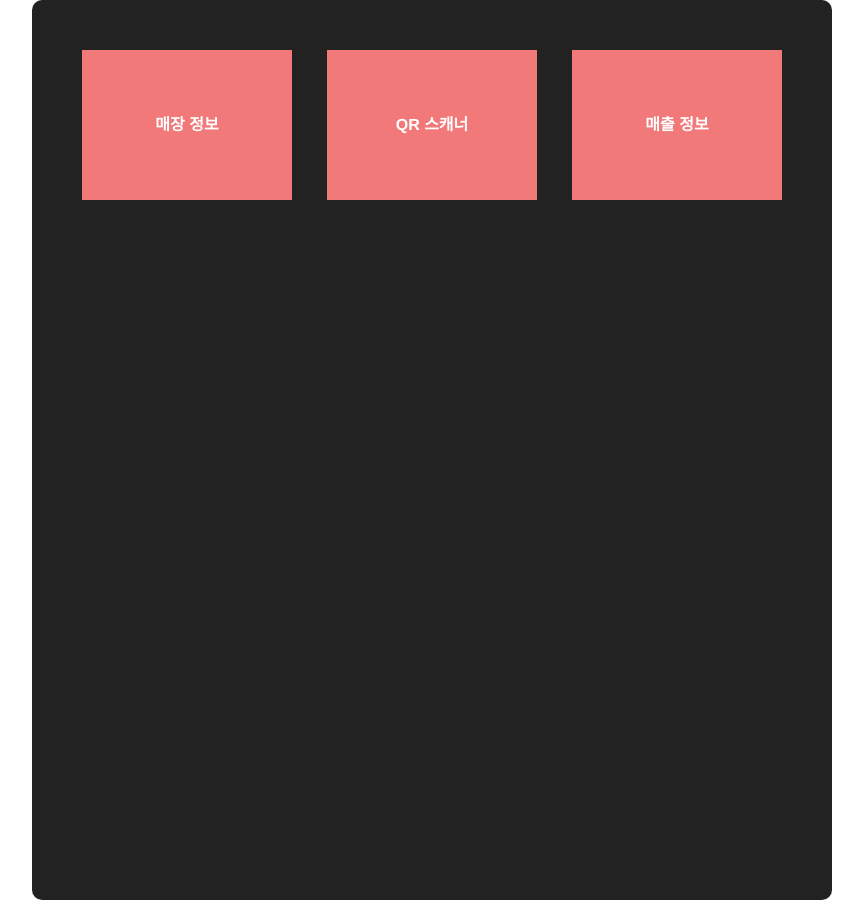
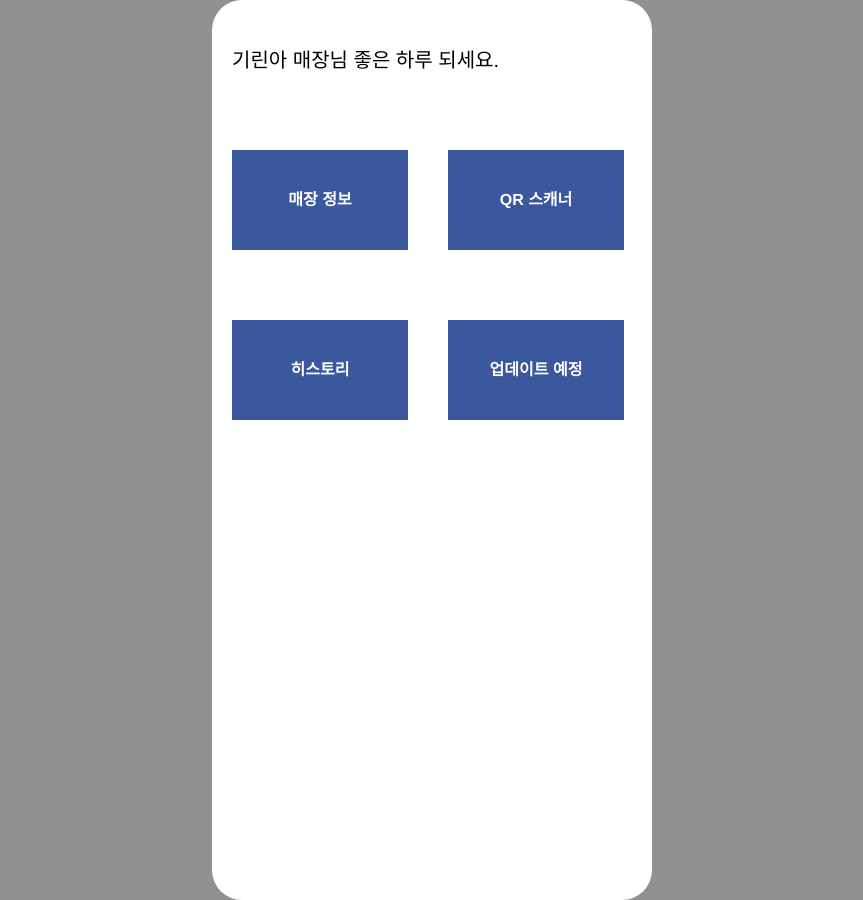
Before and after one commit to florence1920/barcodeTest, a Vue app in the folder front/: page /admin in a window 1280 px wide. Shown: the whole page, without its empty margins (208-1071 px from the left). Built offline with nearby package versions, Linux system fonts and the light colour scheme.

Commit message:
QR스캐너 테두리 블러 처리

```diff
--- a/front/src/App.vue
+++ b/front/src/App.vue
@@ -23,10 +23,12 @@
   font-family: Avenir, Helvetica, Arial, sans-serif;
   -webkit-font-smoothing: antialiased;
   -moz-osx-font-smoothing: grayscale;
+  min-height: 100vh;
+  background-color: rgb(145, 145, 145);
   color: #2c3e50;
 }
 
-.routerWrap {width: 800px; height: 900px; background-color: #222; border-radius: 10px; margin: 0 auto;}
-.routerWrap .wrapAll {color: #fff;}
+.routerWrap {width: 440px; height: 900px; background-color: #fff; border-radius: 30px; padding: 50px 0; margin: 0 auto;}
+.routerWrap .wrapAll {color: #000; }
 
 </style>
--- a/front/src/components/admin/Admin.vue
+++ b/front/src/components/admin/Admin.vue
@@ -1,10 +1,16 @@
 <template>
+<div class="wrapAll">
+<div class="top">
+    <p class="tit">기린아 매장님 좋은 하루 되세요.</p>
+</div>
 <ul class="menu">
     <li><router-link to="/admin/storeinfo"> 매장 정보 </router-link></li>
     <li><router-link to='/admin/qrscanner'> QR 스캐너 </router-link></li>
-    <li><router-link to="/admin/salesinfo"> 매출 정보 </router-link></li>
+    <li><router-link to="/admin/salesinfo"> 히스토리 </router-link></li>
+    <li><router-link to=""> 업데이트 예정 </router-link></li>
 
 </ul>
+</div>
 </template>
 
 <script>
@@ -15,8 +21,9 @@ export default {
 </script>
 
 <style scoped>
-    .menu {overflow: hidden; width: 100%;}
-    .menu li {float: left; width: 30%; height: 150px; background-color: rgb(241, 121, 121); text-align: center; line-height: 150px; margin: 0 5% 20px 0;}
-    .menu li:nth-child(3n) {margin: 0 0 20px 0;}
-    .menu li a {width: 100%; height: 100%; color: #fff; font-weight: 600;}
+    .wrapAll .top {margin: 0 20px ;}
+    .wrapAll .top .tit {font-size: 20px;}
+    .wrapAll .menu {overflow: hidden; width: 100%; margin: 30px 0 0;}
+    .wrapAll .menu li {float: left; width: 40%; height: 100px; background-color: #3b579d; text-align: center; margin: 50px 20px 20px;}
+    .wrapAll .menu li a {width: 100%; height: 100%; line-height: 100px; color: #fff; font-weight: 600;}
 </style>
--- a/front/src/components/admin/QrScanner.vue
+++ b/front/src/components/admin/QrScanner.vue
@@ -1,13 +1,21 @@
 <template>
+<div class="wrapAll">
+
     <div class="cam">
-        <router-link to="/admin"> 뒤로가기 </router-link>
         <p class="error">{{ error }}</p>
-        <p class="decode-result">QR정보: <b>{{ result }}</b></p>
-        <div class="blur">
-            <div class="dark"></div>
+        <div class="qrSec">
+            <div class="barrier hor hor1"></div>
+            <div class="barrier ver v1"></div>
+            <div class="barrier hor hor2"></div>
+            <div class="barrier ver v2"></div>
             <qrcode-stream @decode="onDecode" @init="onInit" class="scanner" />
+            <!-- // 화면  -->
+            <router-link to="/admin" class="back"><img src="../../assets/icon/back.png" alt="" width="100%"></router-link>
+        <p class="decode-result">QR정보:  <b>{{ result }}</b></p>
+        <!-- //결과 정보 -->
         </div>
     </div>
+</div>
 </template>
 
 <script>
@@ -58,10 +66,15 @@ methods: {
 </script>
 
 <style scoped>
-    .cam {width: 100%; height: 100%;}
-    .cam .error {color: red; font-weight: 600; }
+    .cam {width: 100%; height: 100%; position: relative;}
+    .cam .error {color: red; font-weight: 600;}
+    p {color: #000;}
     .cam a {color: #fff; font-weight: 600;}
-    .cam .blur {filter: blur();}
-    .cam .blur .scanner {width: 100%; height: 770px;}
-
+    .cam .back {position: absolute;top: 20px;left: 0; width: 40px; height: 40px; background-color: #aaa; border-radius: 30px; padding: 5px; z-index: 2;}
+    .cam .barrier.hor1 {position: absolute;top: 0;left: 0; width: 100%; height: 200px; background-color: rgba(0,0,0,.5); z-index: 1;}
+    .cam .barrier.hor2 {position: absolute;bottom: 0;left: 0; width: 100%; height: 200px; background-color: rgba(0,0,0,.5); z-index: 1;}
+    .cam .barrier.v1 {position: absolute;top: 200px;left: 0; width: 100px; height: 266px; background-color: rgba(0,0,0,.5); z-index: 1;}
+    .cam .barrier.v2 {position: absolute;top: 200px;right: 0; width: 100px; height: 266px; background-color: rgba(0,0,0,.5); z-index: 1;}
+    /* .cam .barrier.b1 {width: 100%; height: 50px;} */
+    .cam .scanner {width: 100%; height: 650px;}
 </style>
--- /dev/null
+++ b/front/src/components/admin/SalesInfo.vue
@@ -0,0 +1,16 @@
+<template>
+    <div>
+        <router-link to="/admin"> 뒤로가기 </router-link>
+        <p>매출정보페이지</p>
+    </div>
+</template>
+
+<script>
+export default {
+
+}
+</script>
+
+<style scoped>
+a {color: #fff;}
+</style>
--- a/front/src/components/admin/storeInfo.vue
+++ b/front/src/components/admin/storeInfo.vue
@@ -1,6 +1,7 @@
 <template>
 <div>
-    매장 정보 관리 페이지
+    <router-link to="/admin"> 뒤로가기 </router-link>
+    <p>매장 관리 페이지</p>
 </div>
 </template>
 
@@ -10,6 +11,7 @@ export default {
 }
 </script>
 
-<style>
+<style scoped>
+a {color: #fff;}
 
 </style>
--- a/front/src/components/user/QrShow.vue
+++ b/front/src/components/user/QrShow.vue
@@ -1,28 +1,6 @@
 <template>
     <div class="wrapAll">
-        <div class="logo">
-            <p>기린아 강릉투어</p>
-        </div>
-        <!-- // logo end -->
 
-        <div class="section">
-            <!-- <div class="timer">
-                <p>48:00:00</p>
-            </div> -->
-            <!-- //timer end -->
-            <div class="qrSec">
-                <qr-gen></qr-gen>
-                <p class="num">2022012611111</p>
-            </div>
-            <!-- // qrSec end -->
-
-            <div class="userInfo">
-                <p class="name">구매자 이름 : 이승헌</p>
-                <p class="phoneNum">휴대폰번호 : 01011114444</p>
-            </div>
-            <!-- // userInfo end -->
-        </div>
-        <!-- // section end -->
     </div>
 
 </template>
@@ -37,17 +15,5 @@ export default {
 </script>
 
 <style scoped>
-    .wrapAll {overflow: hidden; width: 30%; background-color: #FF6A6A; text-align: center; margin: 0 auto;}
-    .wrapAll p {color: #fff; font-size: 20px;}
 
-    .wrapAll .logo {float: right; margin: 0 50px 0;}
-    .wrapAll .logo p {font-size: 30px;}
-
-    .wrapAll .section .timer {margin: 50px 0;}
-    .wrapAll .section .timer p {font-size: 60px;}
-
-    .wrapAll .section .qrSec {float: center; margin: 50px 0; }
-    .wrapAll .section .qrSec .num {margin: 20px 0; font-weight: 600;}
-
-    .wrapAll .section .userInfo {}
 </style>
--- a/front/src/router/index.js
+++ b/front/src/router/index.js
@@ -11,6 +11,8 @@ import AdminView from '../views/admin/AdminView.vue'
 import QrScanner from '../views/admin/QrScannerView.vue'
 import PurchaseView from '../views/user/PurchaseView.vue'
 import StoreInfoView from '../views/admin/StoreInfoView.vue'
+import SalesInfoView from '../views/admin/SalesInfoView.vue'
+
 Vue.use(VueRouter)
 
 const routes = [
@@ -68,6 +70,11 @@ const routes = [
     name: 'StoreInfoView',
     component: StoreInfoView
   },
+  {
+    path: '/admin/salesinfo',
+    name: 'SalesInfoView',
+    component: SalesInfoView
+  },
 
 ]
 
--- a/front/src/views/admin/AdminView.vue
+++ b/front/src/views/admin/AdminView.vue
@@ -13,5 +13,5 @@ export default {
 </script>
 
 <style scoped>
-    .wrapAll {padding: 50px 50px;}
+
 </style>
--- a/front/src/views/admin/QrScannerView.vue
+++ b/front/src/views/admin/QrScannerView.vue
@@ -1,8 +1,10 @@
 <template>
-    <div class="qrSec">
-        <qr-scanner></qr-scanner>
-        <div class="turnCam">
-            <p></p>
+    <div class="wrapAll">
+        <div class="qrSec">
+            <qr-scanner></qr-scanner>
+            <div class="turnCam">
+                <p></p>
+            </div>
         </div>
     </div>
 </template>
@@ -19,7 +21,7 @@ export default {
 
 <style scoped>
     .qrSec {position: relative; width: 100%; color: #fff;}
-    .qrSec .turnCam {width: 100%; height: 100px; background-color: rgb(241, 121, 121);}
+    /* .qrSec .turnCam {width: 100%; height: 100px; background-color: rgb(241, 121, 121); border-bottom-left-radius: 20px;} */
     .qrSec .turnCam > p {font-size: 30px; text-align: center; line-height: 100px;}
 
 </style>
--- /dev/null
+++ b/front/src/views/admin/SalesInfoView.vue
@@ -0,0 +1,15 @@
+<template>
+    <sales-info></sales-info>
+</template>
+
+<script>
+import SalesInfo from '../../components/admin/SalesInfo.vue'
+export default {
+    components: { SalesInfo },
+
+}
+</script>
+
+<style scoped>
+
+</style>
--- a/front/src/views/admin/StoreInfoView.vue
+++ b/front/src/views/admin/StoreInfoView.vue
@@ -1,6 +1,5 @@
 <template>
     <div>
-        <router-link to="/admin"> 뒤로가기 </router-link>
         <store-info></store-info>
     </div>
 </template>
@@ -14,5 +13,5 @@ export default {
 </script>
 
 <style scoped>
-    .cam a {color: #fff; font-weight: 600;}
+
 </style>
```
Also changed, not shown: front/src/assets/icon/back.png (added).
